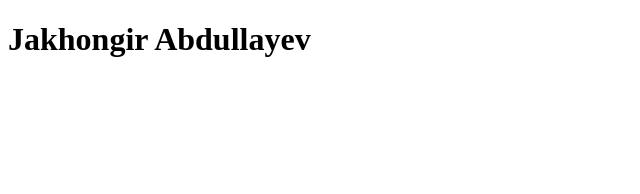
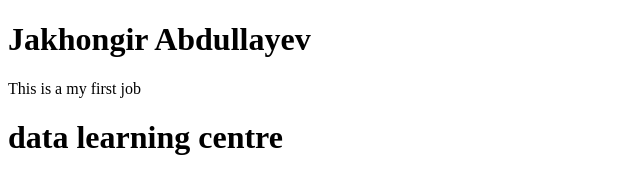
Before and after one commit to jakhongirJOKU/jakhongirJOKU.github.io, a plain HTML site: page index.html in a window 1280 px wide. Shown: the whole page, without its empty margins (0-640 px from the left). Drawn offline with Linux system fonts and the light colour scheme.

Commit message:
asdasdasd

```diff
--- a/index.html
+++ b/index.html
@@ -7,5 +7,8 @@
 </head>
 <body>
     <h1>Jakhongir Abdullayev</h1>
+<p>This is a my first job</p>
+
 </body>
+<h1>data learning centre</h1>
 </html>
```
